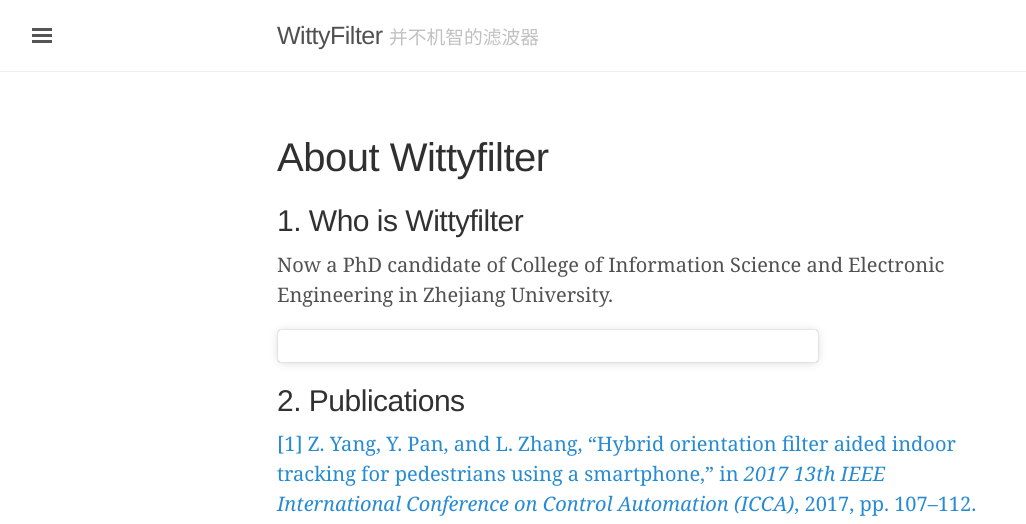
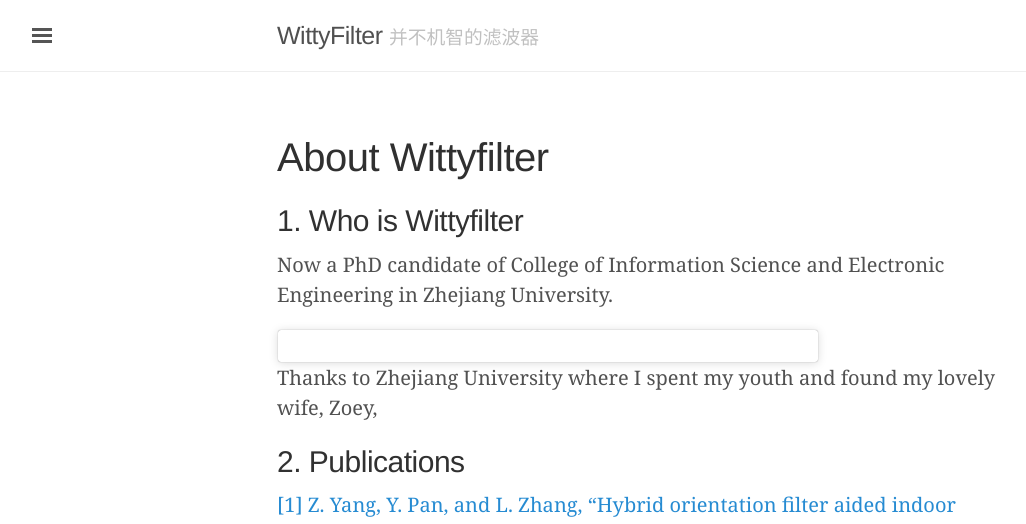
Before and after one commit to wittyfilter/wittyfilter.github.io, a Jekyll site: the page built from aboutme.md, in a window 1280 px wide. Shown: the top 524 px of the page, without its empty margins (3-1029 px from the left). Built offline with Jekyll 4.4.1, drawn with Linux system fonts in a browser that asks for light colours; some web fonts are replaced; a script that is not in the unit is left out.

Commit message:
Update Posts

```diff
--- a/aboutme.md
+++ b/aboutme.md
@@ -9,7 +9,7 @@
 
 <blockquote class="instagram-media" data-instgrm-permalink="https://www.instagram.com/p/BoluStZj6pv/?utm_source=ig_embed&amp;utm_medium=loading&amp;utm_campaign=embed_loading_state_camera" data-instgrm-version="11" style=" background:#FFF; border:0; border-radius:3px; box-shadow:0 0 1px 0 rgba(0,0,0,0.5),0 1px 10px 0 rgba(0,0,0,0.15); margin: 1px; max-width:540px; min-width:326px; padding:0; width:99.375%; width:-webkit-calc(100% - 2px); width:calc(100% - 2px);"><div style="padding:16px;"> <a href="https://www.instagram.com/p/BoluStZj6pv/?utm_source=ig_embed&amp;utm_medium=loading&amp;utm_campaign=embed_loading_state_camera" style=" background:#FFFFFF; line-height:0; padding:0 0; text-align:center; text-decoration:none; width:100%;" target="_blank"> </a></div></blockquote> <script async src="//www.instagram.com/embed.js"></script>
 
-
+Thanks to Zhejiang University where I spent my youth and found my lovely wife, Zoey,
 ## 2. Publications
 
 [[1] Z. Yang, Y. Pan, and L. Zhang, “Hybrid orientation filter aided indoor tracking for pedestrians using a smartphone,” in *2017 13th IEEE International Conference on Control Automation (ICCA)*, 2017, pp. 107–112.
@@ -19,6 +19,8 @@
 
 <a href="https://my.flightradar24.com/wittyfilter"><img src="https://banners-my.flightradar24.com/wittyfilter.png" alt="My Flightdiary.net profile" /></a>
 
+<a href="https://my.flightradar24.com/wittyfilter"><img src="https://banners-my.flightradar24.com/zoeyzhao.png" alt="My Flightdiary.net profile" /></a>
+
 ## 4. Video Editing Work
 
 ## 5. Music Editing Work
```
Also changed, not shown: public/images/屏幕快照 2019-02-23 下午4.01.34.png (added), 3 other files.
